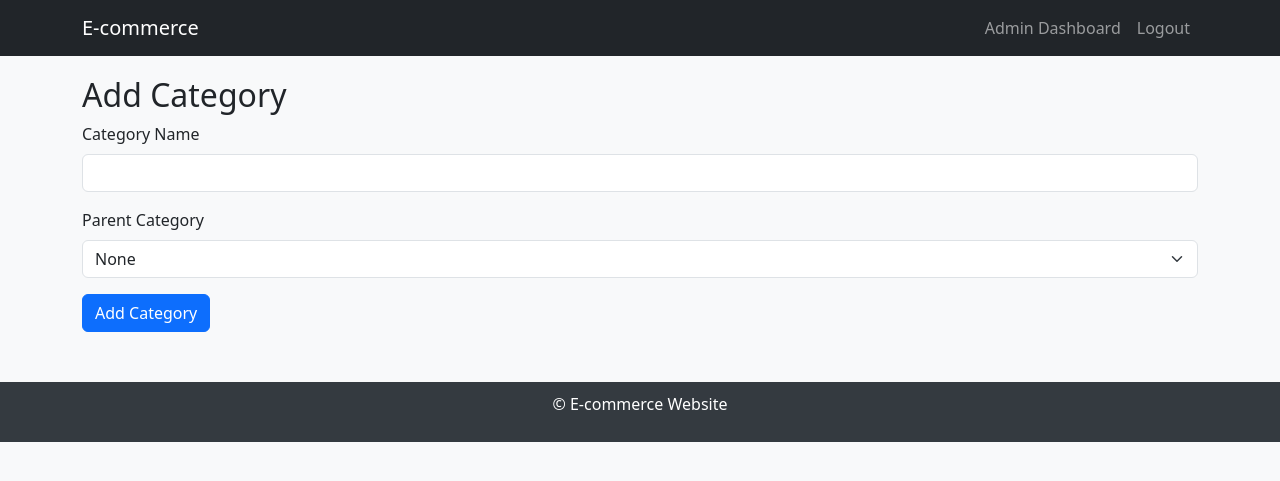
After one commit to v2kv/graduation, a Flask app: page /admin/categories/add in a window 1280 px wide. The commit adds this page. Shown: the top 481 px of the page. Run offline with Flask 3, Linux system fonts and the light colour scheme; a user stored in the database is signed in; tables that the repository leaves empty hold one stand-in row (values such as "Sample post").

Commit message:
Added categories

```diff
--- a/config.py
+++ b/config.py
@@ -1,7 +1,7 @@
 import os
 
 class Config:
-    SECRET_KEY = os.environ.get('SECRET_KEY', 'GRADUARION')  # Get secret key from environment variables
+    SECRET_KEY = os.environ.get('SECRET_KEY', 'GRADUATION')  # Get secret key from environment variables
     SQLALCHEMY_DATABASE_URI = os.environ.get(
         'DATABASE_URL',
         'mysql+pymysql://ahmed:12345678@localhost/graduation'
--- a/routes.py
+++ b/routes.py
@@ -1,8 +1,9 @@
 from flask import Blueprint, request, render_template, flash, redirect, url_for, current_app
 from flask_login import login_user, logout_user, login_required, current_user
 from db import db
-from models import Admin, User, Item, ShoppingCart, CartItem, Order
+from models import Admin, User, Item, ShoppingCart, CartItem, Order, Category
 from werkzeug.security import generate_password_hash, check_password_hash
+from functools import wraps
 
 # Blueprints
 index_bp = Blueprint('index', __name__)
@@ -11,6 +12,15 @@ user_bp = Blueprint('user', __name__)
 item_bp = Blueprint('item', __name__)
 cart_bp = Blueprint('cart', __name__)
 order_bp = Blueprint('order', __name__)
+
+def admin_required(func):
+    @wraps(func)
+    def decorated_view(*args, **kwargs):
+        if not current_user.is_authenticated or current_user.role != 'admin':
+            flash('You do not have permission to access this page.', 'warning')
+            return redirect(url_for('index'))
+        return func(*args, **kwargs)
+    return decorated_view
 
 @index_bp.route('/')
 def index():
@@ -70,6 +80,60 @@ def admin_logout():
 def admin_dashboard():
     return render_template('admin_dashboard.html')
 
+# admin functionalities
+
+@admin_bp.route('/admin/categories')
+@login_required
+@admin_required
+def manage_categories():
+    categories = Category.query.all()
+    return render_template('admin/manage_categories.html', categories=categories)
+
+@admin_bp.route('/admin/categories/add', methods=['GET', 'POST'])
+@login_required
+@admin_required
+def add_category():
+    if request.method == 'POST':
+        category_name = request.form['category_name']
+        parent_category_id = request.form['parent_category_id']
+
+        if parent_category_id == '':
+            parent_category_id = None
+
+        new_category = Category(category_name=category_name, parent_category_id=parent_category_id)
+        db.session.add(new_category)
+        db.session.commit()
+
+        flash('Category added successfully', 'success')
+        return redirect(url_for('admin.manage_categories'))
+
+    parent_categories = Category.query.all()
+    return render_template('admin/add_category.html', parent_categories=parent_categories)
+
+@admin_bp.route('/admin/categories/<int:category_id>/edit', methods=['GET', 'POST'])
+@login_required
+@admin_required
+def edit_category(category_id):
+    category = Category.query.get_or_404(category_id)
+    if request.method == 'POST':
+        category.category_name = request.form['category_name']
+        category.parent_category_id = request.form['parent_category_id']
+        db.session.commit()
+        flash('Category updated successfully', 'success')
+        return redirect(url_for('admin.manage_categories'))
+    parent_categories = Category.query.all()
+    return render_template('admin/edit_category.html', category=category, parent_categories=parent_categories)
+
+@admin_bp.route('/admin/categories/<int:category_id>/delete', methods=['POST'])
+@login_required
+@admin_required
+def delete_category(category_id):
+    category = Category.query.get_or_404(category_id)
+    db.session.delete(category)
+    db.session.commit()
+    flash('Category deleted successfully', 'success')
+    return redirect(url_for('admin.manage_categories'))
+
 # User Routes
 @user_bp.route('/user/register', methods=['GET', 'POST'])
 def user_register():
@@ -93,6 +157,7 @@ def user_register():
         return redirect(url_for('user.user_login'))
 
     return render_template('user_register.html')
+
 
 @user_bp.route('/user/login', methods=['GET', 'POST'])
 def user_login():
--- /dev/null
+++ b/templates/admin/add_category.html
@@ -0,0 +1,23 @@
+{% extends "layout.html" %}
+
+{% block title %}Add Category{% endblock %}
+
+{% block content %}
+<h2>Add Category</h2>
+<form method="POST">
+    <div class="mb-3">
+        <label for="category_name" class="form-label">Category Name</label>
+        <input type="text" name="category_name" id="category_name" class="form-control" required>
+    </div>
+    <div class="mb-3">
+        <label for="parent_category_id" class="form-label">Parent Category</label>
+        <select name="parent_category_id" id="parent_category_id" class="form-select">
+            <option value="">None</option>
+            {% for parent_category in parent_categories %}
+            <option value="{{ parent_category.category_id }}">{{ parent_category.category_name }}</option>
+            {% endfor %}
+        </select>
+    </div>
+    <button type="submit" class="btn btn-primary">Add Category</button>
+</form>
+{% endblock %}
--- a/templates/admin_dashboard.html
+++ b/templates/admin_dashboard.html
@@ -10,7 +10,7 @@
         <li class="list-group-item"><a href="#">Manage Users</a></li>
         <li class="list-group-item"><a href="#">Manage Products</a></li>
         <li class="list-group-item"><a href="#">Manage Orders</a></li>
-        <li class="list-group-item"><a href="#">Manage Categories</a></li>
+        <li class="list-group-item"><a href="{{ url_for('admin.manage_categories') }}">Manage Categories</a></li>
         <li class="list-group-item"><a href="{{ url_for('admin.admin_logout') }}">Logout</a></li>
     </ul>
 </div>
```
Also changed, not shown: templates/admin/edit_category.html (added, +23 -0 lines), templates/admin/manage_categories.html (added, +49 -0 lines), models.py (line endings or trailing spaces).
